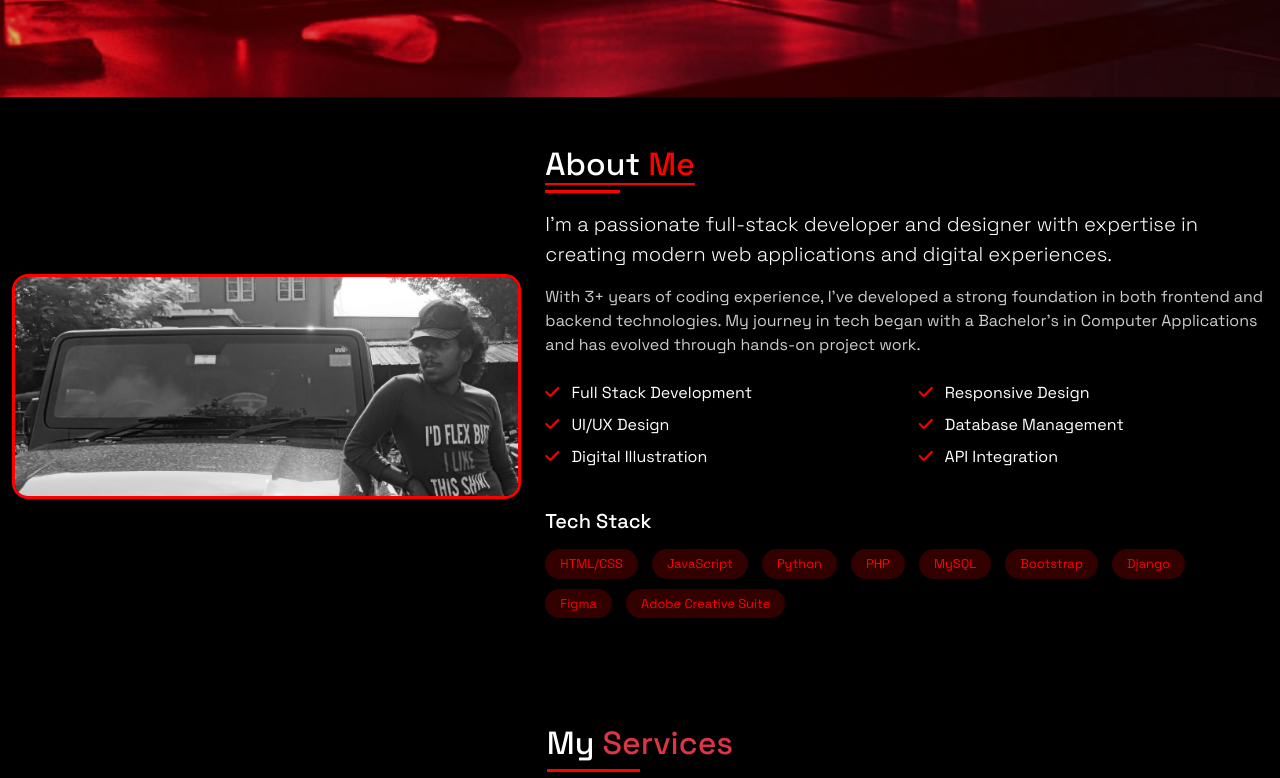
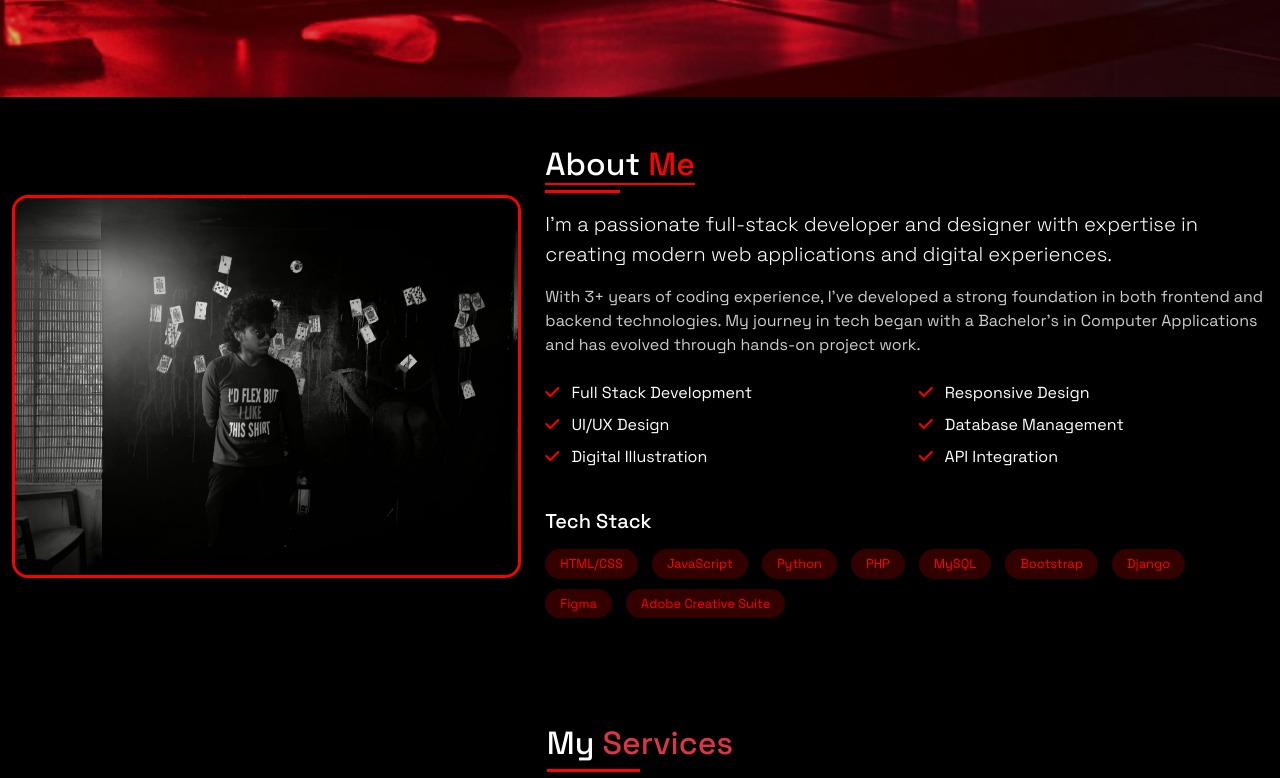
Before and after one commit to 24mp2301/portfolio-web, a plain HTML site: page index.html in a window 1280 px wide. Shown: the part 703-1481 px from the top of the page. Drawn offline with nearby package versions, Linux system fonts and the light colour scheme; animation ran at ten frames a second.

```diff
--- a/index.html
+++ b/index.html
@@ -1026,7 +1026,7 @@
             id="about-image-animate"
           >
             <img
-              src="images/section-banner.png"
+              src="images/banner.png"
               alt="About Joel"
               class="img-fluid rounded-4 shadow"
               style="border: 3px solid #ff0000"
```
Also changed, not shown: images/profile-23pic.jpg (added), images/qprofile-pic.jpg (added), 4 other files.
